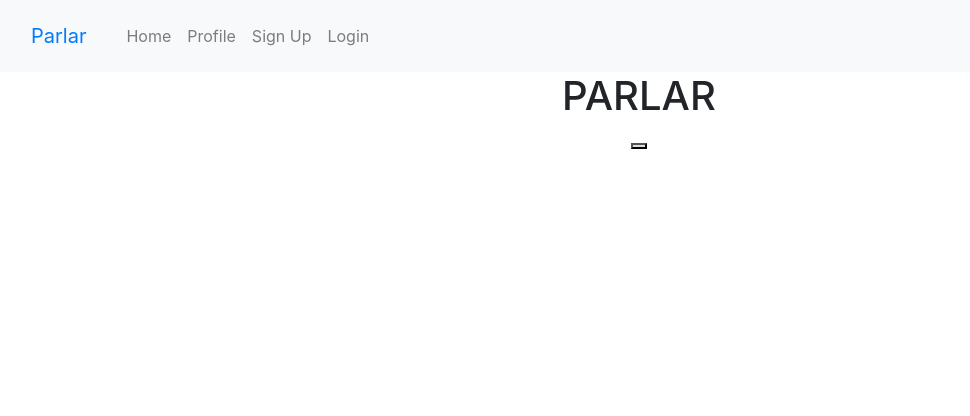
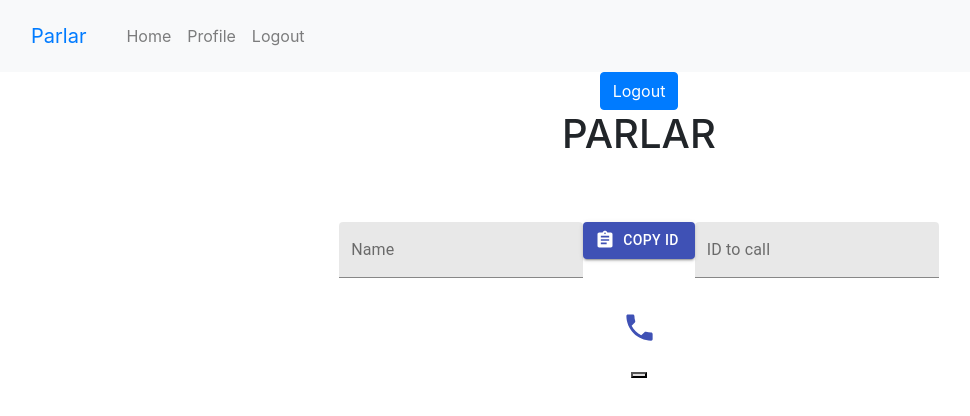
Before and after one commit to RodoMark/speak, a React (Create React App) app in the folder client/: page /Logout in a window 1280 px wide. Shown: the top 416 px of the page, without its empty margins (1-971 px from the left). Built offline with nearby package versions, Linux system fonts and the light colour scheme; no server answers.

Commit message:
useHistory to redirect page after axios psot resolved

```diff
--- a/client/package.json
+++ b/client/package.json
@@ -4,6 +4,8 @@
   "proxy": "http://localhost:8080",
   "private": true,
   "dependencies": {
+    "@material-ui/core": "^4.11.3",
+    "@material-ui/icons": "^4.11.2",
     "@testing-library/jest-dom": "^5.11.4",
     "@testing-library/react": "^11.1.0",
     "@testing-library/user-event": "^12.1.10",
@@ -14,6 +16,7 @@
     "node-sass": "^5.0.0",
     "react": "^17.0.1",
     "react-bootstrap": "^1.5.2",
+    "react-copy-to-clipboard": "^5.0.3",
     "react-dom": "^17.0.1",
     "react-router-dom": "^5.2.0",
     "react-scripts": "4.0.3",
--- a/client/src/App.js
+++ b/client/src/App.js
@@ -1,12 +1,14 @@
 import './App.scss';
 import Navigation from './components/Navigation';
 import Button from './components/buttons/Button';
+import Camera from './components/Camera';
 
 function App() {
   return (
     <div className='App'>
       <Navigation />
       <h1>PARLAR</h1>
+      <Camera title='video title' />
       <Button danger></Button>
     </div>
   );
--- /dev/null
+++ b/client/src/components/Auth.jsx
@@ -0,0 +1,29 @@
+import { Navbar, Nav, NavItem } from 'react-bootstrap';
+import { Link } from 'react-router-dom';
+
+const Auth = (props) => {
+  return !props.auth ? (
+    <>
+      <NavItem>
+        <Link className='nav-link' to='/Register'>
+          Sign Up
+        </Link>
+      </NavItem>
+      <NavItem>
+        <Link className='nav-link' to='/Login'>
+          Login
+        </Link>
+      </NavItem>
+    </>
+  ) : (
+    <>
+      <NavItem>
+        <Link className='nav-link' to='/Logout'>
+          Logout
+        </Link>
+      </NavItem>
+    </>
+  );
+};
+
+export default Auth;
--- /dev/null
+++ b/client/src/components/Camera.jsx
@@ -0,0 +1,180 @@
+import Button from '@material-ui/core/Button';
+import IconButton from '@material-ui/core/IconButton';
+import TextField from '@material-ui/core/TextField';
+import AssignmentIcon from '@material-ui/icons/Assignment';
+import PhoneIcon from '@material-ui/icons/Phone';
+import React, { useEffect, useRef, useState } from 'react';
+import { CopyToClipboard } from 'react-copy-to-clipboard';
+import Peer from 'simple-peer';
+import io from 'socket.io-client';
+
+const socket = io.connect();
+function Camera(props) {
+  const [me, setMe] = useState('');
+  const [stream, setStream] = useState();
+  const [receivingCall, setReceivingCall] = useState(false);
+  const [caller, setCaller] = useState('');
+  const [callerSignal, setCallerSignal] = useState();
+  const [callAccepted, setCallAccepted] = useState(false);
+  const [idToCall, setIdToCall] = useState('');
+  const [callEnded, setCallEnded] = useState(false);
+  const [name, setName] = useState('');
+  const myVideo = useRef();
+  const userVideo = useRef();
+  const connectionRef = useRef();
+
+  useEffect(() => {
+    navigator.mediaDevices
+      .getUserMedia({ video: true, audio: true })
+      .then((stream) => {
+        setStream(stream);
+        myVideo.current.srcObject = stream;
+      });
+
+    socket.on('me', (id) => {
+      console.log(id);
+      setMe(id);
+    });
+
+    socket.on('callUser', (data) => {
+      setReceivingCall(true);
+      setCaller(data.from);
+      setName(data.name);
+      setCallerSignal(data.signal);
+    });
+  }, []);
+
+  const callUser = (id) => {
+    const peer = new Peer({
+      initiator: true,
+      trickle: false,
+      stream: stream,
+    });
+    peer.on('signal', (data) => {
+      socket.emit('callUser', {
+        userToCall: id,
+        signalData: data,
+        from: me,
+        name: name,
+      });
+    });
+    peer.on('stream', (stream) => {
+      userVideo.current.srcObject = stream;
+    });
+    socket.on('callAccepted', (signal) => {
+      setCallAccepted(true);
+      peer.signal(signal);
+    });
+
+    connectionRef.current = peer;
+  };
+
+  const answerCall = () => {
+    setCallAccepted(true);
+    const peer = new Peer({
+      initiator: false,
+      trickle: false,
+      stream: stream,
+    });
+    peer.on('signal', (data) => {
+      socket.emit('answerCall', { signal: data, to: caller });
+    });
+    peer.on('stream', (stream) => {
+      userVideo.current.srcObject = stream;
+    });
+
+    peer.signal(callerSignal);
+    connectionRef.current = peer;
+  };
+
+  const leaveCall = () => {
+    setCallEnded(true);
+    connectionRef.current.destroy();
+  };
+
+  return (
+    <>
+      <h1 style={{ textAlign: 'center', color: '#fff' }}>{props.title}</h1>
+      <div className='container'>
+        <div className='video-container'>
+          <div id='myVideo' className='video'>
+            {stream && (
+              <video
+                playsInline
+                muted
+                ref={myVideo}
+                autoPlay
+                style={{ width: '300px' }}
+              />
+            )}
+          </div>
+          <div id='otherVideo' className='video'>
+            {callAccepted && !callEnded ? (
+              <video
+                playsInline
+                ref={userVideo}
+                autoPlay
+                style={{ width: '300px' }}
+              />
+            ) : null}
+          </div>
+        </div>
+        <div className='myId'>
+          <TextField
+            id='filled-basic'
+            label='Name'
+            variant='filled'
+            value={name}
+            onChange={(e) => setName(e.target.value)}
+            style={{ marginBottom: '20px' }}
+          />
+          <CopyToClipboard text={me} style={{ marginBottom: '2rem' }}>
+            <Button
+              variant='contained'
+              color='primary'
+              startIcon={<AssignmentIcon fontSize='large' />}
+            >
+              Copy ID
+            </Button>
+          </CopyToClipboard>
+
+          <TextField
+            id='filled-basic'
+            label='ID to call'
+            variant='filled'
+            value={idToCall}
+            onChange={(e) => setIdToCall(e.target.value)}
+          />
+          <div className='call-button'>
+            {callAccepted && !callEnded ? (
+              <Button variant='contained' color='secondary' onClick={leaveCall}>
+                End Call
+              </Button>
+            ) : (
+              <IconButton
+                color='primary'
+                aria-label='call'
+                onClick={() => callUser(idToCall)}
+              >
+                <PhoneIcon fontSize='large' />
+              </IconButton>
+            )}
+            {idToCall}
+          </div>
+        </div>
+        <div>
+          {receivingCall && !callAccepted ? (
+            <div className='caller'>
+              <h1>{name} is calling...</h1>
+              <Button variant='contained' color='primary' onClick={answerCall}>
+                Answer
+              </Button>
+            </div>
+          ) : null}
+        </div>
+      </div>
+    </>
+  );
+}
+
+export default Camera;
--- a/client/src/components/Login.jsx
+++ b/client/src/components/Login.jsx
@@ -1,12 +1,13 @@
 import Form from 'react-bootstrap/Form';
 import Button from 'react-bootstrap/Button';
+import { useHistory } from 'react-router-dom';
 import { useRef } from 'react';
 import axios from 'axios';
 
 const Login = (props) => {
   const email = useRef();
   const password = useRef();
-
+  const history = useHistory();
   const handleSubmit = (e) => {
     e.preventDefault();
     const data = {
@@ -16,7 +17,11 @@ const Login = (props) => {
 
     axios
       .post('/teachers/login', data)
-      .then((res) => console.log(res))
+      .then((res) => {
+        console.log(res);
+        props.setAuth(true);
+        history.push('/');
+      })
       .catch((err) => console.log(err));
   };
   return (
--- /dev/null
+++ b/client/src/components/Logout.jsx
@@ -0,0 +1,27 @@
+import Button from 'react-bootstrap/Button';
+import Form from 'react-bootstrap/Form';
+import axios from 'axios';
+import { useHistory } from 'react-router-dom';
+const Logout = (props) => {
+  const history = useHistory();
+  const handleSubmit = (e) => {
+    e.preventDefault();
+    axios
+      .post('/teachers/logout')
+      .then((res) => {
+        console.log(res);
+        props.setAuth(false);
+        history.push('/');
+      })
+      .catch((err) => console.log(err));
+  };
+  return (
+    <Form onSubmit={handleSubmit}>
+      <Button variant='primary' type='submit'>
+        Logout
+      </Button>
+    </Form>
+  );
+};
+
+export default Logout;
--- a/client/src/components/Navigation.jsx
+++ b/client/src/components/Navigation.jsx
@@ -1,10 +1,14 @@
 import { BrowserRouter as Router, Switch, Route, Link } from 'react-router-dom';
 import { Navbar, Nav, NavItem } from 'react-bootstrap';
+import { useState } from 'react';
 import Home from './Home';
 import Profile from './Profile';
 import Register from './Register';
 import Login from './Login';
+import Logout from './Logout';
+import Auth from './Auth';
 const Navigation = () => {
+  const [auth, setAuth] = useState(true);
   return (
     <Router>
       <Navbar bg='light' expand='lg'>
@@ -26,16 +30,7 @@ const Navigation = () => {
                 Profile
               </Link>
             </NavItem>
-            <NavItem>
-              <Link className='nav-link' to='/Register'>
-                Sign Up
-              </Link>
-            </NavItem>
-            <NavItem>
-              <Link className='nav-link' to='/Login'>
-                Login
-              </Link>
-            </NavItem>
+            <Auth auth={auth} setAuth={setAuth} />
           </Nav>
         </Navbar.Collapse>
       </Navbar>
@@ -46,8 +41,15 @@ const Navigation = () => {
         <Route exact path='/Profile'>
           <Profile id={1} />
         </Route>
-        <Route exact path='/Register' component={Register} />
-        <Route exact path='/Login' component={Login} />
+        <Route exact path='/Register'>
+          <Register setAuth={setAuth} />
+        </Route>
+        <Route exact path='/Login' component={Login}>
+          <Login setAuth={setAuth} />
+        </Route>
+        <Route exact path='/Logout' component={Logout}>
+          <Logout setAuth={setAuth} />
+        </Route>
       </Switch>
     </Router>
   );
--- a/client/src/components/Register.jsx
+++ b/client/src/components/Register.jsx
@@ -1,5 +1,6 @@
 import Form from 'react-bootstrap/Form';
 import Button from 'react-bootstrap/Button';
+import { useHistory } from 'react-router-dom';
 import { useRef } from 'react';
 import axios from 'axios';
 
@@ -8,7 +9,7 @@ const Register = (props) => {
   const lastName = useRef();
   const email = useRef();
   const password = useRef();
-
+  const history = useHistory();
   const handleSubmit = (e) => {
     e.preventDefault();
     const data = {
@@ -20,7 +21,11 @@ const Register = (props) => {
 
     axios
       .post('/teachers/', data)
-      .then((res) => console.log(res))
+      .then((res) => {
+        console.log(res);
+        props.setAuth(true);
+        history.push('/');
+      })
       .catch((err) => console.log(err));
   };
 
```
Also changed, not shown: client/src/components/Chat.jsx (added), 1 other file (tests, documents, lock files or other folders).
